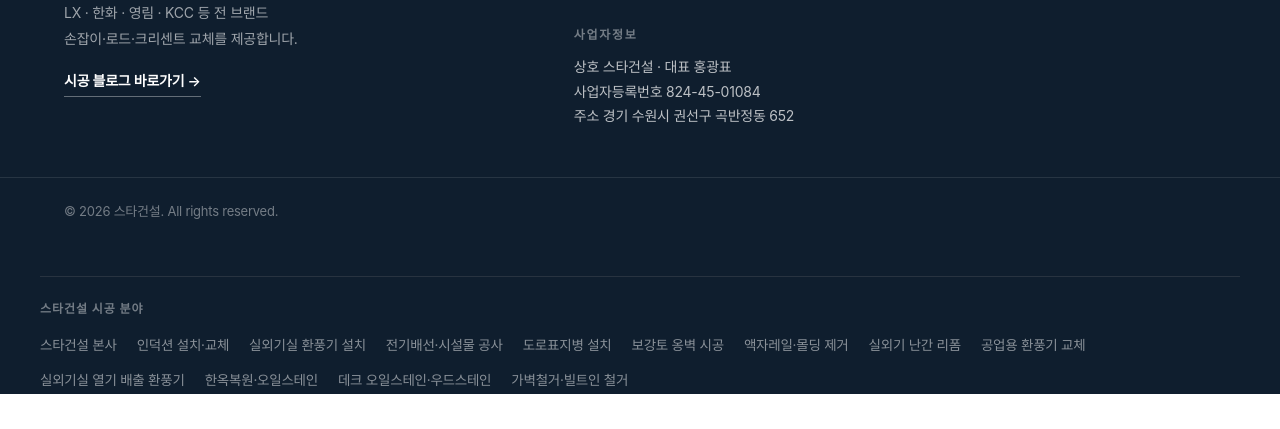
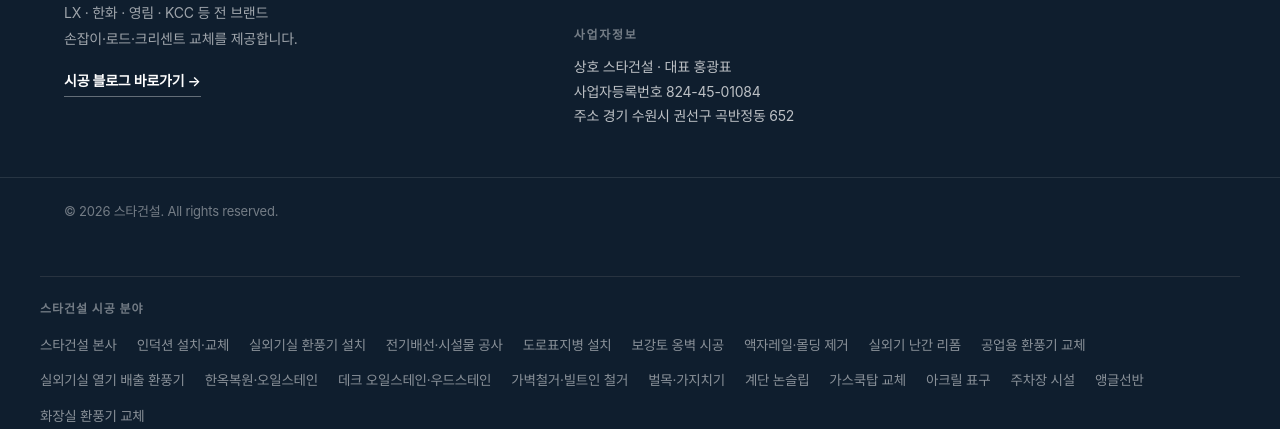
Before and after one commit to mizu001222-lang/star-handle, a plain HTML site: page cases/dongtan-lx/index.html in a window 1280 px wide. Shown: the part 4179-4608 px from the top of the page. Before the commit the page ends 4573 px from the top, so only its background shows below. Drawn offline with Linux system fonts and the light colour scheme.

Commit message:
하단 시공 분야 링크에 신규 사이트 추가
Co-Authored-By: Claude Sonnet 5.5 <noreply@anthropic.com>

```diff
--- a/cases/dongtan-lx/index.html
+++ b/cases/dongtan-lx/index.html
@@ -249,7 +249,7 @@
   <div class="container footer__bottom">
     <p class="footer__copy">&copy; 2026 스타건설. All rights reserved.</p>
   </div>
-  <div class="sxf" style="max-width:1200px;margin-left:auto;margin-right:auto"><p class="sxf__t">스타건설 시공 분야</p><ul class="sxf__l"><li><a href="https://starhome-enc.com/">스타건설 본사</a></li><li><a href="https://induction.starhome-enc.com/">인덕션 설치·교체</a></li><li><a href="https://vent.starhome-enc.com/">실외기실 환풍기 설치</a></li><li><a href="https://electric.starhome-enc.com/">전기배선·시설물 공사</a></li><li><a href="https://roadstud.starhome-enc.com/">도로표지병 설치</a></li><li><a href="https://boganto.starhome-enc.com/">보강토 옹벽 시공</a></li><li><a href="https://molding.starhome-enc.com/">액자레일·몰딩 제거</a></li><li><a href="https://railing.starhome-enc.com/">실외기 난간 리폼</a></li><li><a href="https://fan.starhome-enc.com/">공업용 환풍기 교체</a></li><li><a href="https://outdoor.starhome-enc.com/">실외기실 열기 배출 환풍기</a></li><li><a href="https://hanokoil.starhome-enc.com/">한옥복원·오일스테인</a></li><li><a href="https://deck.starhome-enc.com/">데크 오일스테인·우드스테인</a></li><li><a href="https://demo.starhome-enc.com/">가벽철거·빌트인 철거</a></li></ul></div>
+  <div class="sxf" style="max-width:1200px;margin-left:auto;margin-right:auto"><p class="sxf__t">스타건설 시공 분야</p><ul class="sxf__l"><li><a href="https://starhome-enc.com/">스타건설 본사</a></li><li><a href="https://induction.starhome-enc.com/">인덕션 설치·교체</a></li><li><a href="https://vent.starhome-enc.com/">실외기실 환풍기 설치</a></li><li><a href="https://electric.starhome-enc.com/">전기배선·시설물 공사</a></li><li><a href="https://roadstud.starhome-enc.com/">도로표지병 설치</a></li><li><a href="https://boganto.starhome-enc.com/">보강토 옹벽 시공</a></li><li><a href="https://molding.starhome-enc.com/">액자레일·몰딩 제거</a></li><li><a href="https://railing.starhome-enc.com/">실외기 난간 리폼</a></li><li><a href="https://fan.starhome-enc.com/">공업용 환풍기 교체</a></li><li><a href="https://outdoor.starhome-enc.com/">실외기실 열기 배출 환풍기</a></li><li><a href="https://hanokoil.starhome-enc.com/">한옥복원·오일스테인</a></li><li><a href="https://deck.starhome-enc.com/">데크 오일스테인·우드스테인</a></li><li><a href="https://demo.starhome-enc.com/">가벽철거·빌트인 철거</a></li><li><a href="https://felling.starhome-enc.com/">벌목·가지치기</a></li><li><a href="https://nonslip.starhome-enc.com/">계단 논슬립</a></li><li><a href="https://gas.starhome-enc.com/">가스쿡탑 교체</a></li><li><a href="https://pyogu.starhome-enc.com/">아크릴 표구</a></li><li><a href="https://parking.starhome-enc.com/">주차장 시설</a></li><li><a href="https://shelf.starhome-enc.com/">앵글선반</a></li><li><a href="https://bathfan.starhome-enc.com/">화장실 환풍기 교체</a></li></ul></div>
 </footer>
 
 <div class="mcta" id="mcta">
```
Also changed, not shown: cases/gwanak-youngrim/index.html (+1 -1 lines), cases/hanwha-compat/index.html (+1 -1 lines), cases/kcc-locking/index.html (+1 -1 lines), cases/siheung-crescent/index.html (+1 -1 lines), index.html (+1 -1 lines), part/crescent/index.html (+1 -1 lines), part/locking-gear/index.html (+1 -1 lines), part/rod/index.html (+1 -1 lines), window-handle/index.html (+1 -1 lines).
